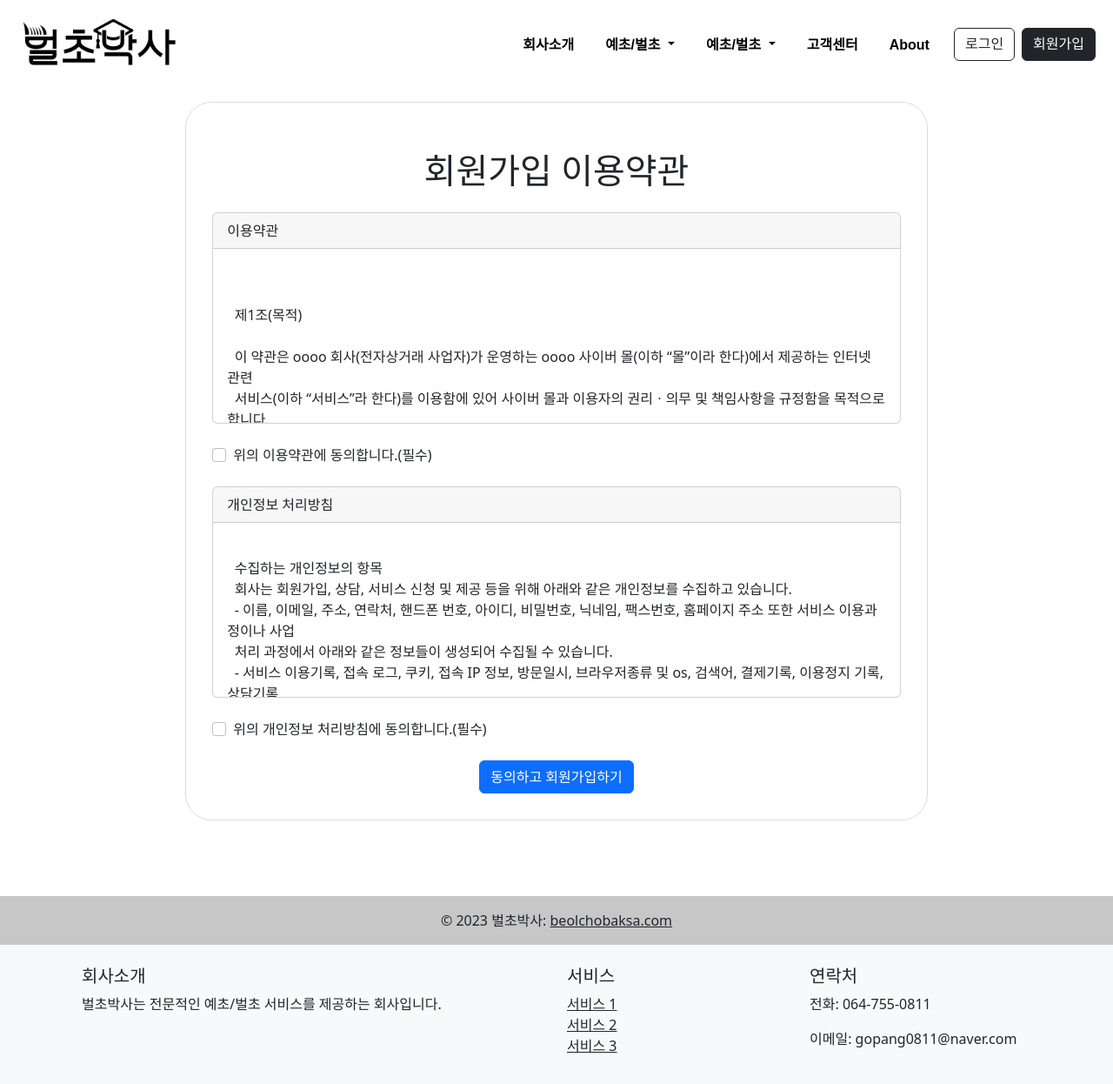
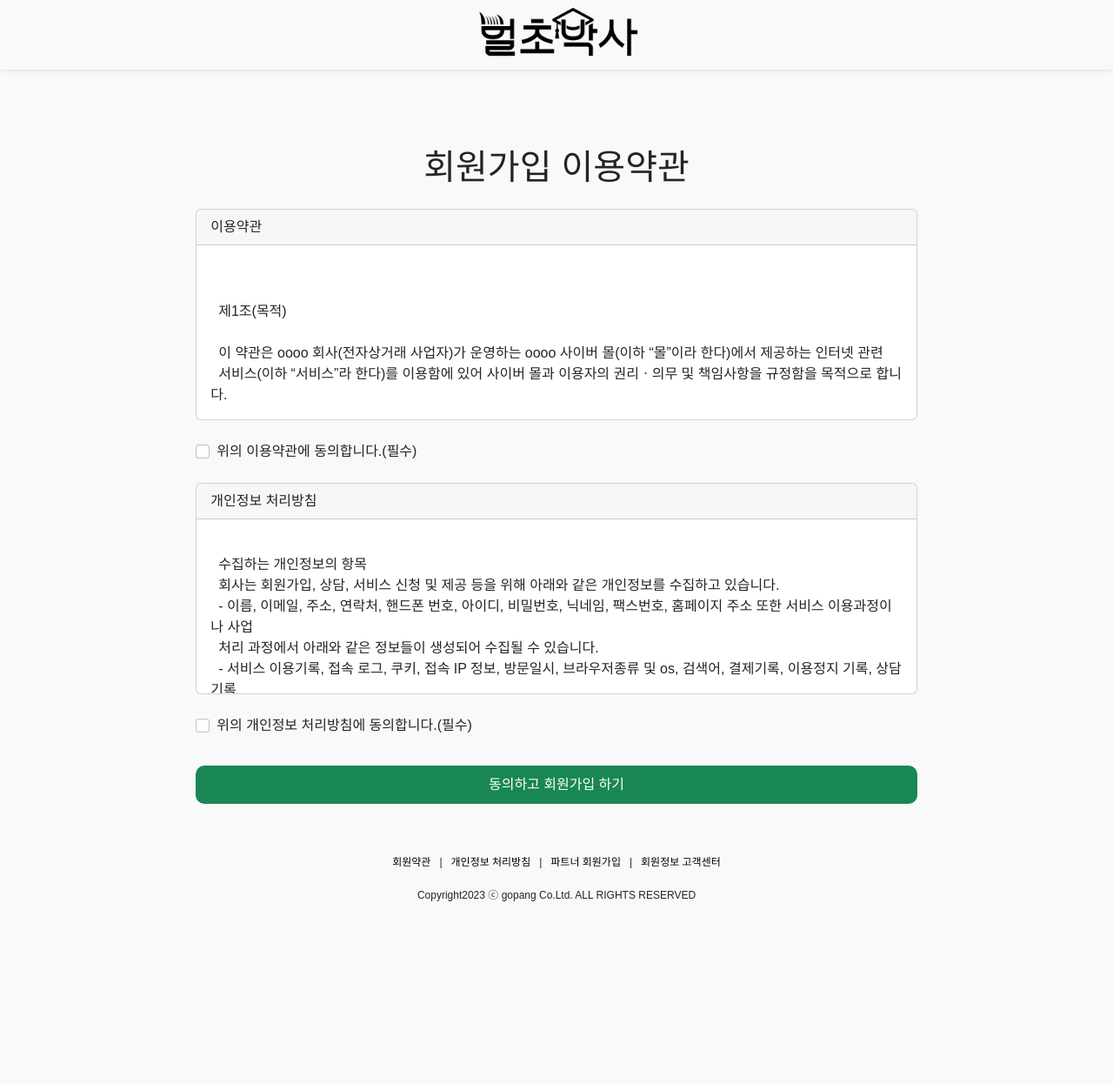
Before and after one commit to minokki/newProject, a plain HTML site: page terms.html in a window 1280 px wide. Shown: the whole page at 87% size. After the commit the page ends 1058 px from the top, so only its background shows below. Drawn offline with nearby package versions, Linux system fonts and the light colour scheme.

Commit message:
feat: 로그인(수정),약관(수정),아이디,패스워드찾기 추가

```diff
--- a/화면구현/terms.html
+++ b/terms.html
@@ -6,86 +6,26 @@
     <meta name="description" content="">
     <meta name="author" content="">
     <meta name="generator" content="">
-    <title>벌초박사 로그인</title>
+    <title>회원가입 약관</title>
       <!-- 링크 -->
       <!-- 부트스트랩 cnd -->
       <link href="https://cdn.jsdelivr.net/npm/bootstrap@5.2.3/dist/css/bootstrap.min.css" rel="stylesheet" integrity="sha384-rbsA2VBKQhggwzxH7pPCaAqO46MgnOM80zW1RWuH61DGLwZJEdK2Kadq2F9CUG65" crossorigin="anonymous">
-      <!-- 부트스트랩 아이콘 -->
-      <link rel="stylesheet" href="https://cdn.jsdelivr.net/npm/bootstrap-icons@1.5.0/font/bootstrap-icons.css">
-      <!-- 헤더css -->
-      <link rel="stylesheet" type="text/css" href="css/header.css">
-      <!-- 푸터css -->
-      <link rel="stylesheet" type="text/css" href="css/footer.css">
-      <!-- 애니메이션 기능 aos라이브러리 -->
-      <link href="https://unpkg.com/aos@2.3.1/dist/aos.css" rel="stylesheet">
-      <!-- Slick CSS(슬릭슬라이더) -->
-      <link rel="stylesheet" type="text/css" href="https://cdn.jsdelivr.net/npm/slick-carousel@1.8.1/slick/slick.css"/>
+      <!-- form css -->
+      <link rel="stylesheet" type="text/css" href="화면구현/css/form.css">
+</head>
 
-</head>
 <body>
-      <!-- 네비게이션 -->
-      <header>
-        <nav class="navbar navbar-expand-lg navbar-light bg-light" >
-          <div class="container-fluid" >
-            <a class="navbar-brand" href="index.html">
-              <img src="img/logo.png" class="img-fluid" id="logo" alt="회사로고" width="200" height="50">
-            </a>
-            <button class="navbar-toggler" type="button" data-bs-toggle="collapse" data-bs-target="#navbarNav" aria-controls="navbarNav" aria-expanded="false" aria-label="Toggle navigation">
-              <span class="navbar-toggler-icon"></span>
-              <span class="navbar-toggler-end d-none"></span>
-          </button>
-            <div class="collapse navbar-collapse justify-content-end" id="navbarNav">
-              <div class="nav-menu-container">
-              <ul class="navbar-nav ms-auto">
-                <li class="nav-item menu-item">
-                  <a class="nav-link" href="#">회사소개</a>
-                </li>
-              <li class="nav-item dropdown menu-item">
-                <a class="nav-link dropdown-toggle" href="#" id="navbarDropdown" role="button" data-bs-toggle="dropdown" aria-expanded="false">
-                  예초/벌초
-                </a>
-                <ul class="dropdown-menu" aria-labelledby="navbarDropdown">
-                  <li><a class="dropdown-item" href="#">서비스 1</a></li>
-                  <li><a class="dropdown-item" href="#">서비스 2</a></li>
-                  <li><a class="dropdown-item" href="#">서비스 3</a></li>
-                </ul>
-              </li>
-              <li class="nav-item dropdown menu-item">
-                <a class="nav-link dropdown-toggle" href="#" id="navbarDropdown" role="button" data-bs-toggle="dropdown" aria-expanded="false">
-                  예초/벌초
-                </a>
-                <ul class="dropdown-menu" aria-labelledby="navbarDropdown">
-                  <li><a class="dropdown-item" href="#">서비스 1</a></li>
-                  <li><a class="dropdown-item" href="#">서비스 2</a></li>
-                  <li><a class="dropdown-item" href="#">서비스 3</a></li>
-                </ul>
-              </li>
-                <li class="nav-item menu-item">
-                  <a class="nav-link" href="#">고객센터</a>
-                </li>
-                <li class="nav-item menu-item">
-                  <a class="nav-link" href="#">About</a>
-                </li>
-                <li class="nav-item">
-                    <a href="login.html" class="btn btn-outline-dark me-2" role="button">로그인</a>
-                  </li>
-                  <li class="nav-item">
-                    <a href="terms.html" class="btn btn-dark me-2" role="button">회원가입</a>
-                  </li>
-              </ul>
-            </div>
-            </div>
-          </div>
-        </nav>
-      </header>
+     <!-- header -start- -->
+     <header class="header">
+        <a href="화면구현/index.html"><img src="화면구현/img/logo.png" alt="로고"></a>
+    </header>
+    <!-- hearder -end- -->
 
-      <div class="b-example-divider" style="height: 30px;"></div>
 
-      <!-- 페이지 영역 -->
-
-      <div class="container-fluid" style="height: 1000px;" >
-        <div class="row justify-content-center align-items-center" style="height: 100%;;">
-            <div class="col-md-8" style=" border: 1px solid #ddd; padding: 10px; border-radius: 30px; padding: 30px;" >
+    <!-- 페이지 영역 -start- -->
+    <div class="container-fluid">
+        <div class="row justify-content-center align-items-center">
+            <div class="col-md-8">
                 <h1 class="text-center mt-4 mb-4">회원가입 이용약관</h1>
                 <div class="card" >
                     <div class="card-header">이용약관</div>
@@ -440,86 +380,33 @@
                     </div>
                 </div>
                 <div class="d-flex justify-content-center mt-4">
-                    <button class="btn btn-primary">동의하고 회원가입하기</button>
+                    <button type="submit" class="btn-submit btn btn-success">동의하고 회원가입 하기</button>
                 </div>
             </div>
         </div>
     </div>
+    <!-- 페이지영역 -end- -->
 
 
-
-
-      <!-- 페이지영역 끝 -->
-
-
-<!-- 푸터 -->
-<footer class="bg-light text-center text-lg-start">
-    <!-- 푸터의 상단 부분에 대한 스타일링 -->
-    <div class="text-center p-3" style="background-color: rgba(0, 0, 0, 0.2);">
-      © 2023 벌초박사:
-      <a class="text-dark" href="/">beolchobaksa.com</a>
+    <!-- footer -start- -->
+    <footer class="footer">
+    <div class="footer-content d-flex justify-content-center">
+        <ul>
+            <li><a href="#terms">회원약관</a></li>|
+            <li><a href="#privacy">개인정보 처리방침</a></li>|
+            <li><a href="#partner">파트너 회원가입</a></li>|
+            <li><a href="#support">회원정보 고객센터</a></li>
+        </ul>
+        <p>Copyright2023 ⓒ gopang Co.Ltd. ALL RIGHTS RESERVED</p>
     </div>
-
-    <!-- 푸터의 하단 부분에 대한 스타일링 -->
-    <div class="container p-4">
-      <div class="row">
-        <!-- 첫 번째 열 -->
-        <div class="col-lg-6 col-md-12 mb-4 mb-md-0">
-          <h5 class="text-uppercase">회사소개</h5>
-          <p>
-            벌초박사는 전문적인 예초/벌초 서비스를 제공하는 회사입니다.
-          </p>
-        </div>
-
-        <!-- 두 번째 열 -->
-        <div class="col-lg-3 col-md-6 mb-4 mb-md-0">
-          <h5 class="text-uppercase">서비스</h5>
-          <ul class="list-unstyled mb-0">
-            <li>
-              <a href="#!" class="text-dark">서비스 1</a>
-            </li>
-            <li>
-              <a href="#!" class="text-dark">서비스 2</a>
-            </li>
-            <li>
-              <a href="#!" class="text-dark">서비스 3</a>
-            </li>
-          </ul>
-        </div>
-
-        <!-- 세 번째 열 -->
-        <div class="col-lg-3 col-md-6 mb-4 mb-md-0">
-          <h5 class="text-uppercase">연락처</h5>
-          <ul class="list-unstyled mb-0">
-            <li>
-              <p class="text-dark">전화: 064-755-0811</p>
-            </li>
-            <li>
-              <p class="text-dark">이메일: gopang0811@naver.com</p>
-            </li>
-          </ul>
-        </div>
-      </div>
-    </div>
-  </footer>
-
+    </footer>
+    <!-- footer -end- -->
 
         <!-- 스크립트 -->
         <!-- 부트스트랩 js -->
         <script src="https://cdn.jsdelivr.net/npm/bootstrap@5.2.3/dist/js/bootstrap.bundle.min.js" integrity="sha384-kenU1KFdBIe4zVF0s0G1M5b4hcpxyD9F7jL+jjXkk+Q2h455rYXK/7HAuoJl+0I4" crossorigin="anonymous"></script>
         <!-- 제이쿼리 -->
         <script src="https://code.jquery.com/jquery-3.6.0.min.js"></script>
-        <!-- Slick JS(슬릭 슬라이더) -->
-        <script src="https://cdn.jsdelivr.net/npm/slick-carousel@1.8.1/slick/slick.min.js"></script>
-        <!-- 애니메이션 기능 aos라이브러리 -->
-        <script src="https://unpkg.com/aos@2.3.1/dist/aos.js"></script>
-        <!-- 헤더 js -->
-        <script src="js/header.js"></script>
-        <!-- 푸터 js -->
-        <script src="js/footer.js"></script>
-
-        <!-- aos 실행 -->
-        <script> AOS.init(); </script>
 
 </body>
 </html>
--- /dev/null
+++ b/화면구현/css/form.css
@@ -0,0 +1,121 @@
+/* 폼 헤더 */
+.header {
+    width: 100%;
+    height: 80px;
+    background-color: #f9f9f9;
+    display: flex;
+    justify-content: center;
+    align-items: center;
+    box-shadow: 0px 1px 5px rgba(0, 0, 0, 0.1);
+    margin-bottom: 5%;
+}
+
+.header img {
+    height: 80px;
+}
+/* 폼 헤더 end */
+
+body {
+    font-family: Arial, sans-serif;
+    margin: 0;
+    padding: 0;
+    background-color: #f9f9f9;
+}
+
+.container {
+    border-radius: 30px;
+    border: 1px solid #ddd;
+    width: 100%;
+    max-width: 500px;
+    margin: 0 auto;
+    padding: 40px;
+}
+
+h1 {
+
+    margin-bottom: 20px;
+}
+
+label {
+    display: block;
+    margin-bottom: 5px;
+}
+
+.input-container {
+    display: flex;
+    align-items: center;
+    margin-bottom: 20px;
+}
+
+.input-container input {
+    padding: 10px;
+    flex-grow: 1;
+    border: none;
+    border-bottom: 1px solid #ccc;
+    outline: none;
+    background-color: #f9f9f9;
+    margin-bottom: 10px;
+}
+
+.input-container button {
+    margin-left: 10px;
+    padding: 10px;
+    border: none;
+
+    cursor: pointer;
+    border-radius: 10px;
+}
+
+.btn-submit {
+width: 100%;
+padding: 10px;
+border: none;
+color: white;
+cursor: pointer;
+margin-top: 10px;
+border-radius: 10px;
+}
+
+/* 폼 푸터 */
+.footer {
+    width: 100%;
+    padding: 20px 0;
+    position: relative;
+    font-size: 12px;
+    margin-top: 3%;
+}
+
+.footer-content {
+    width: 100%;
+    max-width: 800px;
+    margin: 0 auto;
+    text-align: center;
+    display: flex;
+    flex-direction: column;
+    align-items: center;
+    justify-content: center;
+}
+
+.footer-content ul {
+    list-style: none;
+    padding: 0;
+    display: flex;
+    justify-content: center;
+    margin-bottom: 20px;
+}
+
+.footer-content ul li {
+    margin: 0 10px;
+}
+
+.footer-content ul li a {
+    color: black;
+    text-decoration: none;
+}
+
+.footer-content p {
+    margin: 0;
+    text-align: center;
+    width: 100%;
+}
+/* 폼 푸터 끝 */
```
Also changed, not shown: find_id.html (added, +70 -0 lines), find_pwd.html (added, +70 -0 lines), login.html (added, +81 -0 lines), 화면구현/index.html (+2 -2 lines), 화면구현/login.html (deleted, +0 -195 lines), 화면구현/css/footer.css (deleted), 화면구현/js/footer.js (deleted).
